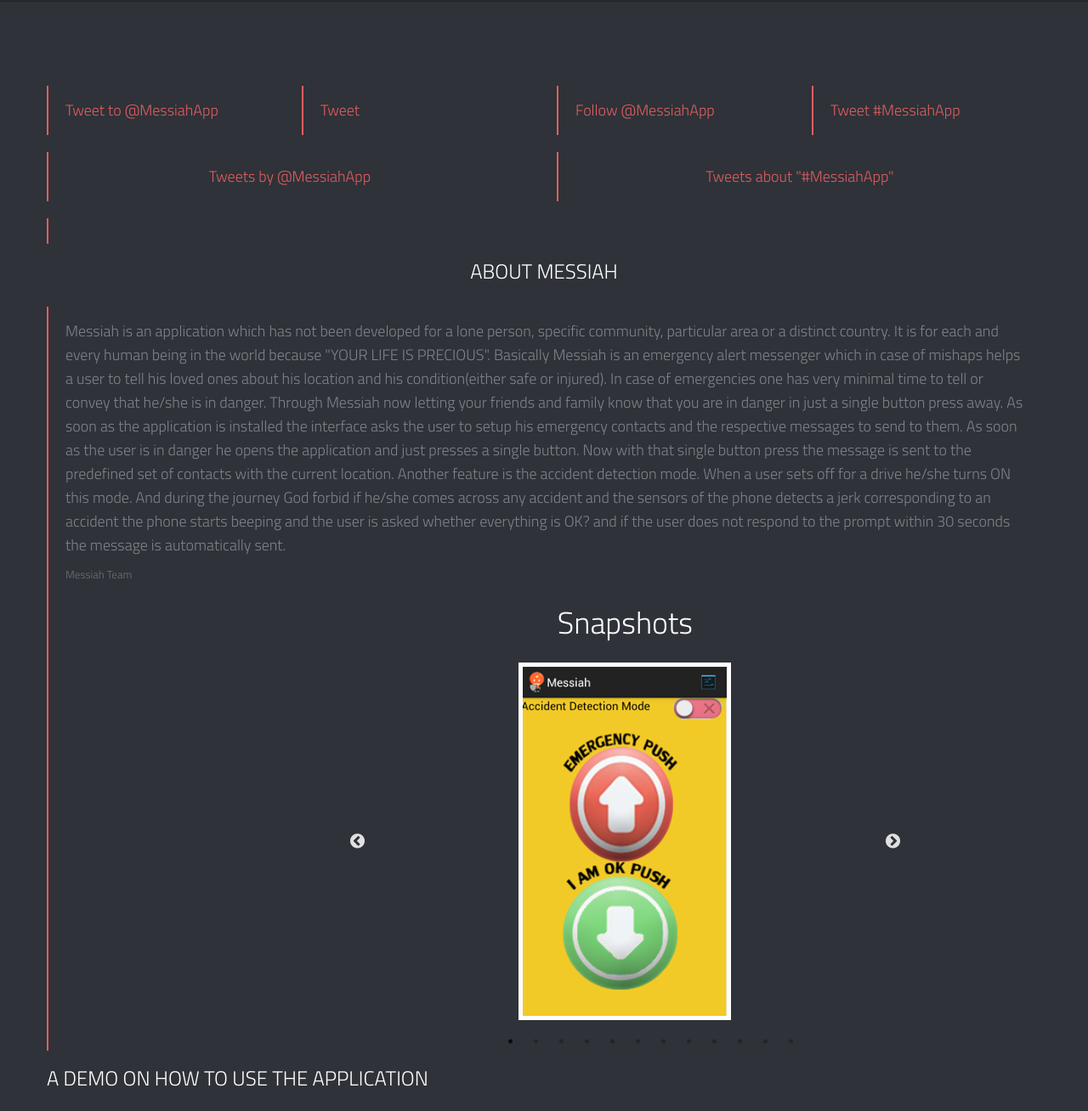
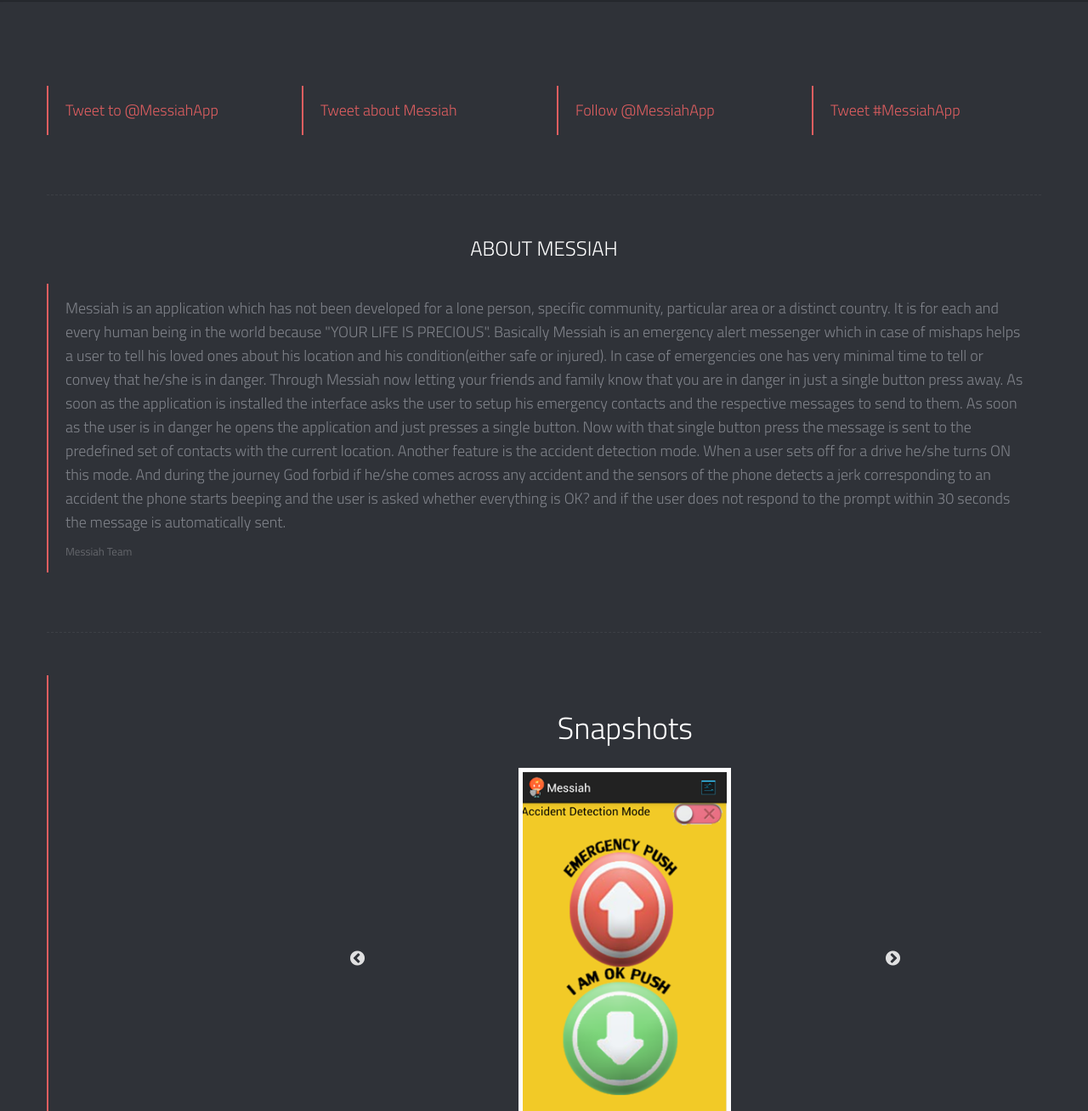
Before and after one commit to codeforpakistan/Messiah-Web, a PHP site: page / in a window 1280 px wide. Shown: the part 859-2167 px from the top of the page at 85% size. Run offline with PHP 8.4, Linux system fonts and the light colour scheme; some libraries are stand-ins or nearby versions.

Commit message:
Restructured

```diff
--- a/index.php
+++ b/index.php
@@ -31,7 +31,6 @@
 			var _gaq = _gaq || [];
 			_gaq.push(['_setAccount', 'Insert Your Code']);
 			_gaq.push(['_trackPageview']);
-
 			(function() {
 				var ga = document.createElement('script'); ga.type = 'text/javascript'; ga.async = true;
 				ga.src = ('https:' == document.location.protocol ? 'https://ssl' : 'http://www') + '.google-analytics.com/ga.js';
@@ -51,13 +50,15 @@
 		</script>
 		<!-- Start of Splash Screen -->
 		<div class="ole">
-            <section id="jSplash"><div id="circle"></div></section>
+			<section id="jSplash"><div id="circle"></div>
 		</div>
 		<!-- End of Splash Screen -->
 		<!-- Homepage Slider -->
 		<div id="home-slider">
 			<div class="overlay"></div>
-			<div class="slider-text"><div id="slidecaption"></div></div>
+			<div class="slider-text">
+				<div id="slidecaption"></div>
+			</div>
 			<div class="control-nav">
 				<a id="prevslide" class="load-item"><i class="font-icon-arrow-simple-left"></i></a>
 				<a id="nextslide" class="load-item"><i class="font-icon-arrow-simple-right"></i></a>
@@ -85,91 +86,105 @@
 		<!-- End Header -->
 		<div id="work" class="page">
 			<div class="container">
-                <!-- Start BlockQuote/Tooltip Section -->
+				<!-- Start Twitter Widgets -->
 				<div class="row">
-					<!-- Start Blockquote -->
+					<!-- Start Tweet at @MesiahApp -->
 					<div class="span3">
 						<blockquote>
 							<p>
 								<a href="https://twitter.com/intent/tweet?screen_name=MessiahApp&text=%23MessiahApp%20Spread%20the%20word%20%40Code4Resilience" class="twitter-mention-button" data-size="large" data-related="MessiahApp,Code4Resilience" data-dnt="true">Tweet to @MessiahApp</a>
-<script>!function(d,s,id){var js,fjs=d.getElementsByTagName(s)[0],p=/^http:/.test(d.location)?'http':'https';if(!d.getElementById(id)){js=d.createElement(s);js.id=id;js.src=p+'://platform.twitter.com/widgets.js';fjs.parentNode.insertBefore(js,fjs);}}(document, 'script', 'twitter-wjs');</script>
+								<script>
+									!function(d,s,id){
+										var js,fjs=d.getElementsByTagName(s)[0],p=/^http:/.test(d.location)?'http':'https';
+										if(!d.getElementById(id)){
+											js=d.createElement(s);
+											js.id=id;js.src=p+'://platform.twitter.com/widgets.js';
+											fjs.parentNode.insertBefore(js,fjs);
+										}
+									}(document, 'script', 'twitter-wjs');
+								</script>
 							</p>
 						</blockquote>
 					</div>
-					<!-- End Blockquote -->
-                    <!-- Start Blockquote -->
+					<!-- End Tweet at @MesiahApp  -->
+					<!-- Start Tweet Wesite Address -->
 					<div class="span3">
 						<blockquote>
 							<p>
-								<a href="https://twitter.com/share" class="twitter-share-button" data-text="@Code4Resilience" data-via="MessiahApp" data-size="large" data-related="Code4Resilience" data-hashtags="MessiahApp" data-dnt="true">Tweet</a>
-<script>!function(d,s,id){var js,fjs=d.getElementsByTagName(s)[0],p=/^http:/.test(d.location)?'http':'https';if(!d.getElementById(id)){js=d.createElement(s);js.id=id;js.src=p+'://platform.twitter.com/widgets.js';fjs.parentNode.insertBefore(js,fjs);}}(document, 'script', 'twitter-wjs');</script>
+								<a href="https://twitter.com/share" class="twitter-share-button" data-text="@Code4Resilience" data-via="MessiahApp" data-size="large" data-related="Code4Resilience" data-hashtags="MessiahApp" data-dnt="true">Tweet about Messiah </a>
+								<script>
+									!function(d,s,id){
+										var js,fjs=d.getElementsByTagName(s)[0],p=/^http:/.test(d.location)?'http':'https';
+										if(!d.getElementById(id)){
+											js=d.createElement(s);
+											js.id=id;js.src=p+'://platform.twitter.com/widgets.js';
+											fjs.parentNode.insertBefore(js,fjs);
+										}
+									}(document, 'script', 'twitter-wjs');
+								</script>
 							</p>
 						</blockquote>
 					</div>
-					<!-- End Blockquote -->
-                    <!-- Start Blockquote -->
+					<!-- End Tweet Wesite Address -->
+					<!-- Start Follow @MessiahApp -->
 					<div class="span3">
 						<blockquote>
 							<p>
 								<a href="https://twitter.com/MessiahApp" class="twitter-follow-button" data-show-count="false" data-size="large" data-dnt="true">Follow @MessiahApp</a>
-<script>!function(d,s,id){var js,fjs=d.getElementsByTagName(s)[0],p=/^http:/.test(d.location)?'http':'https';if(!d.getElementById(id)){js=d.createElement(s);js.id=id;js.src=p+'://platform.twitter.com/widgets.js';fjs.parentNode.insertBefore(js,fjs);}}(document, 'script', 'twitter-wjs');</script>
+								<script>
+									!function(d,s,id){
+										var js,fjs=d.getElementsByTagName(s)[0],p=/^http:/.test(d.location)?'http':'https';
+										if(!d.getElementById(id)){
+											js=d.createElement(s);
+											js.id=id;js.src=p+'://platform.twitter.com/widgets.js';
+											fjs.parentNode.insertBefore(js,fjs);
+										}
+									}(document, 'script', 'twitter-wjs');
+								</script>
 							</p>
 						</blockquote>
 					</div>
-					<!-- End Blockquote -->
-                    <!-- Start Blockquote -->
+					<!-- End Follow @MessiahApp -->
+					<!-- Start Tweet #MessiahApp -->
 					<div class="span3">
 						<blockquote>
 							<p>
 								<a href="https://twitter.com/intent/tweet?button_hashtag=MessiahApp&text=Make%20us%20known%20%40Code4Resilience%20%40MessiahApp" class="twitter-hashtag-button" data-size="large" data-related="MessiahApp,Code4Resilience" data-dnt="true">Tweet #MessiahApp</a>
-<script>!function(d,s,id){var js,fjs=d.getElementsByTagName(s)[0],p=/^http:/.test(d.location)?'http':'https';if(!d.getElementById(id)){js=d.createElement(s);js.id=id;js.src=p+'://platform.twitter.com/widgets.js';fjs.parentNode.insertBefore(js,fjs);}}(document, 'script', 'twitter-wjs');</script>
+								<script>
+									!function(d,s,id){
+										var js,fjs=d.getElementsByTagName(s)[0],p=/^http:/.test(d.location)?'http':'https';
+										if(!d.getElementById(id)){
+											js=d.createElement(s);
+											js.id=id;js.src=p+'://platform.twitter.com/widgets.js';
+											fjs.parentNode.insertBefore(js,fjs);
+										}
+									}(document, 'script', 'twitter-wjs');
+								</script>
 							</p>
 						</blockquote>
 					</div>
-					<!-- End Blockquote -->
-                    <!-- Start Blockquote -->
-					<div class="span6" align="center">
-						<blockquote>
-							<p>
-                            	<a class="twitter-timeline" data-dnt="true" href="https://twitter.com/MessiahApp"  data-widget-id="465463936993615873">Tweets by @MessiahApp</a>
-    <script>!function(d,s,id){var js,fjs=d.getElementsByTagName(s)[0],p=/^http:/.test(d.location)?'http':'https';if(!d.getElementById(id)){js=d.createElement(s);js.id=id;js.src=p+"://platform.twitter.com/widgets.js";fjs.parentNode.insertBefore(js,fjs);}}(document,"script","twitter-wjs");</script>
-                            </p>
-						</blockquote>
+					<!-- End Tweet #MessiahApp -->
 				</div>
-					<!-- End Blockquote -->
-                    <!-- Start Blockquote -->
-					<div class="span6" align="center">
-						<blockquote>
-							<p>
-                            	<a class="twitter-timeline" data-dnt="true" href="https://twitter.com/search?q=%23MessiahApp"  data-widget-id="465465889471475712">Tweets about "#MessiahApp"</a>
-    <script>!function(d,s,id){var js,fjs=d.getElementsByTagName(s)[0],p=/^http:/.test(d.location)?'http':'https';if(!d.getElementById(id)){js=d.createElement(s);js.id=id;js.src=p+"://platform.twitter.com/widgets.js";fjs.parentNode.insertBefore(js,fjs);}}(document,"script","twitter-wjs");</script>
-                            </p>
-						</blockquote>
-					</div>
+				<!-- End Twitter Widgets -->
                 <hr>
-					<!-- End Blockquote -->
-                    <!-- Start Blockquote -->
-					<div class="span12" align="center">
-						<blockquote>
-							<p>
-                            	<div class="fb-like-box" data-href="https://www.facebook.com/MessiahApp" data-width="900" data-colorscheme="light" data-show-faces="true" data-header="true" data-stream="true" data-show-border="false"></div>
-                            </p>
-						</blockquote>
-					</div>
-                    <hr>
-					<!-- End Blockquote -->
-				</div>
-				<!-- End BlockQuote/Tooltip Section -->
-				<!-- Start Accordion/Toggle Section -->
+				<!-- Start About Messiah -->
 				<div class="row">
 					<div class="span12">
-						<!-- Start Blockquote -->
 						<h3 class="spec" align="center">About Messiah</h3>
 						<blockquote>
 							<p>Messiah is an application which has not been developed for a lone person, specific community, particular area or a distinct country. It is for each and every human being in the world because "YOUR LIFE IS PRECIOUS".
 Basically Messiah is an emergency alert messenger which in case of mishaps helps a user to tell his loved ones about his location and his condition(either safe or injured). In case of emergencies one has very minimal time to tell or convey that he/she is in danger. Through Messiah now letting your friends and family know that you are in danger in just a single button press away. As soon as the application is installed the interface asks the user to setup his emergency contacts and the respective messages to send to them. As soon as the user is in danger he opens the application and just presses a single button. Now with that single button press the message is sent to the predefined set of contacts with the current location.
 Another feature is the accident detection mode. When a user sets off for a drive he/she turns ON this mode. And during the journey God forbid if he/she comes across any accident and the sensors of the phone detects a jerk corresponding to an accident the phone starts beeping and the user is asked whether everything is OK? and if the user does not respond to the prompt within 30 seconds the message is automatically sent.</p>
-								<small><cite title="John Bostic">Messiah Team</cite></small>
+							<small><cite title="Team Messiah">Messiah Team</cite></small>
+						</blockquote>
+					</div>
+				</div>
+				<!-- End About Messiah -->
+                <hr>
+				<!-- Start Snapshots -->
+				<div class="row">
+					<div class="span12">
+						<blockquote>
 							<p>
 								<section>
 									<div class="content">
@@ -181,7 +196,7 @@
 											<div align="center"><img src="_include/images/slick-slider/5.png"></div>
 											<div align="center"><img src="_include/images/slick-slider/7.png"></div>
 											<div align="center"><img src="_include/images/slick-slider/8.png"></div>
-                                                <div align="center"><img src="_include/images/slick-slider/9.png"></div>
+							`				<div align="center"><img src="_include/images/slick-slider/9.png"></div>
 											<div align="center"><img src="_include/images/slick-slider/10.png"></div>
 											<div align="center"><img src="_include/images/slick-slider/11.png"></div>
 											<div align="center"><img src="_include/images/slick-slider/12.png"></div>
@@ -190,39 +205,102 @@
 										</div>
 									</div>
 								</section>
-									<script type="text/javascript">
-										$('.single-item').slick();
+								<script type="text/javascript">		$('.single-item').slick();		</script>
+							</p>
+						</blockquote>
+					</div>
+				</div>
+				<!-- End Snapshots -->
+				<hr>
+				<!-- Start Twitter Profile Widgets -->
+				<div class="row">
+					<!-- Start Tweets by @MessiahApp -->
+					<div class="span6" align="center">
+						<blockquote>
+							<p>
+								<a class="twitter-timeline" data-dnt="true" href="https://twitter.com/MessiahApp"  data-widget-id="465463936993615873">Tweets by @MessiahApp</a>
+								<script>
+									!function(d,s,id){
+										var js,fjs=d.getElementsByTagName(s)[0],p=/^http:/.test(d.location)?'http':'https';
+										if(!d.getElementById(id)){
+											js=d.createElement(s);
+											js.id=id;js.src=p+"://platform.twitter.com/widgets.js";
+											fjs.parentNode.insertBefore(js,fjs);
+										}
+									}(document,"script","twitter-wjs");
 								</script>
 							</p>
 						</blockquote>
-						<!-- End Blockquote -->
+					</div>
+					<!-- End Tweets by @MessiahApp -->
+					<!-- Start Tweets about "#MessiahApp" -->
+					<div class="span6" align="center">
+						<blockquote>
+							<p>
+								<a class="twitter-timeline" data-dnt="true" href="https://twitter.com/search?q=%23MessiahApp"  data-widget-id="465465889471475712">Tweets about "#MessiahApp"</a>
+								<script>
+									!function(d,s,id){
+										var js,fjs=d.getElementsByTagName(s)[0],p=/^http:/.test(d.location)?'http':'https';
+										if(!d.getElementById(id)){
+											js=d.createElement(s);
+											js.id=id;js.src=p+"://platform.twitter.com/widgets.js";
+											fjs.parentNode.insertBefore(js,fjs);
+										}
+									}(document,"script","twitter-wjs");
+								</script>
+							</p>
+						</blockquote>
+					</div>
+					<!-- End Tweets about "#MessiahApp" -->
+				</div>
+				<!-- End Twitter Profile Widgets -->
+				<hr>
+				<!-- Start Facebook Profile -->
+				<div class="row">
+					<div class="span12" align="center">
+						<blockquote>
+							<p>
+								<div class="fb-like-box" data-href="https://www.facebook.com/MessiahApp" data-width="900" data-colorscheme="light" data-show-faces="true" data-header="true" data-stream="true" data-show-border="false"></div>
+							</p>
+						</blockquote>
 					</div>
 				</div>
-				<!-- End Accordion/Toggle Section -->
+				<!-- End Facebook Profile -->
+                <hr>
+				<!-- Start Demo Video -->
 				<div class="row">
-					<!-- Start Video -->
 					<div class="span12">
-						<h3 class="spec">A Demo on how to use the Application</h3>
+						<h3 class="spec" align="center">A demo on how to use The Application</h3>
 						<div class="video-container">
-							<iframe src="//player.vimeo.com/video/94823030" width="500" height="281" frameborder="0" webkitallowfullscreen mozallowfullscreen allowfullscreen></iframe> <p><a href="http://vimeo.com/94823030">Messiah</a> from <a href="http://vimeo.com/user27891796">Ebtihaj Khan</a> on <a href="https://vimeo.com">Vimeo</a>.</p>
+							<iframe src="//player.vimeo.com/video/94823030" width="500" height="281" frameborder="0" webkitallowfullscreen mozallowfullscreen allowfullscreen></iframe>
+							<p>
+								<a href="http://vimeo.com/94823030">MessiahApp</a> from
+								<a href="http://vimeo.com/user27891796">Ebtihaj Khan</a> on
+								<a href="https://vimeo.com">Vimeo</a>.
+							</p>
 						</div>
 					</div>
+				</div>
+				<!-- End Demo Video -->
 				<hr>
-					<!-- End Video -->
-                    <div class="clearfix"></div>
-					<!-- Start Video -->
+				<!-- Start "What is Messiah?" Video -->
+                <div class="row">
 					<div class="span12">
-						<h3 class="spec">What is Messiah?</h3>
+						<h3 align="center" class="spec">What is Messiah?</h3>
 						<div class="video-container">
-							<iframe src="//player.vimeo.com/video/93135474" width="500" height="280" frameborder="0" webkitallowfullscreen mozallowfullscreen allowfullscreen></iframe> <p><a href="http://vimeo.com/93135474">Messiah Emergency alert messenger</a> from <a href="http://vimeo.com/user27420186">Zahid Ali</a> on <a href="https://vimeo.com">Vimeo</a>.</p>
+							<iframe src="//player.vimeo.com/video/93135474" width="500" height="280" frameborder="0" webkitallowfullscreen mozallowfullscreen allowfullscreen></iframe>
+							<p>
+								<a href="http://vimeo.com/93135474">Messiah | Emergency Alert Messenger</a> from
+								<a href="http://vimeo.com/user27420186">Zahid Ali</a> on
+								<a href="https://vimeo.com">Vimeo</a>.
+							</p>
 						</div>
 					</div>
-					<!-- End Video -->
 				</div>
+				<!-- End "What is Messiah?" Video -->
+                <hr>
 				<!-- About Section -->
-				<div id="about" class="page-alternate">
 				<div class="container">
-						<!-- Title Page -->
 					<div class="row">
 						<div class="span12">
 							<div class="title-page">
@@ -231,10 +309,9 @@
 							</div>
 						</div>
 					</div>
-						<!-- End Title Page -->
-						<!-- People -->
+					<!-- Start Developers and Designers -->
 					<div class="row">
-							<!-- Start Profile -->
+						<!-- Start Ebtihaj Profile -->
 						<div class="span3 profile">
 							<div class="image-wrap">
 								<div class="hover-wrap">
@@ -256,8 +333,8 @@
 								</ul>
 							</div>
 						</div>
-							<!-- End Profile -->
-							<!-- Start Profile -->
+						<!-- End Ebtihaj Profile -->
+						<!-- Start Zahid Profile -->
 						<div class="span3 profile">
 							<div class="image-wrap">
 								<div class="hover-wrap">
@@ -281,8 +358,8 @@
 								</ul>
 							</div>
 						</div>
-							<!-- End Profile -->
-							<!-- Start Profile -->
+						<!-- End Zahid Profile -->
+						<!-- Start Mubassir Profile -->
 						<div class="span3 profile">
 							<div class="image-wrap">
 								<div class="hover-wrap">
@@ -304,8 +381,8 @@
 								</ul>
 							</div>
 						</div>
-							<!-- End Profile -->
-							<!-- Start Profile -->
+						<!-- End Mubassir Profile -->
+						<!-- Start Khawaja Profile -->
 						<div class="span3 profile">
 							<div class="image-wrap">
 								<div class="hover-wrap">
@@ -327,14 +404,12 @@
 								</ul>
 							</div>
 						</div>
-						<!-- End Profile -->
-						</div>
-						<!-- End People -->
+						<!-- End Khawaja Profile -->
 					</div>
 				</div>
-				<!-- End About Section -->
-				<!-- Contact Section -->
-				<div id="contact" class="page">
+				<!-- End Developers and Designers -->
+				<hr>
+				<!-- Start Contact Section -->
 				<div class="container">
 					<!-- Title Page -->
 					<div class="row">
@@ -371,7 +446,6 @@
 				</div>
 			</div>
 		</div>
-		</div>
 		<!-- End Contact Section -->
 		<!-- Footer -->
 		<footer>
@@ -396,7 +470,6 @@
 		<script src="_include/js/main.js"></script> <!-- Default JS -->
 		<script type="text/javascript" src="_include/slick/js/slick.js"></script>
 		<script type="text/javascript" src="_include/slick/js/scripts.js"></script>
-
 		<!-- End Js -->
 	</body>
 </html>
```
Lines whose indentation alone changed are shown as unchanged.
